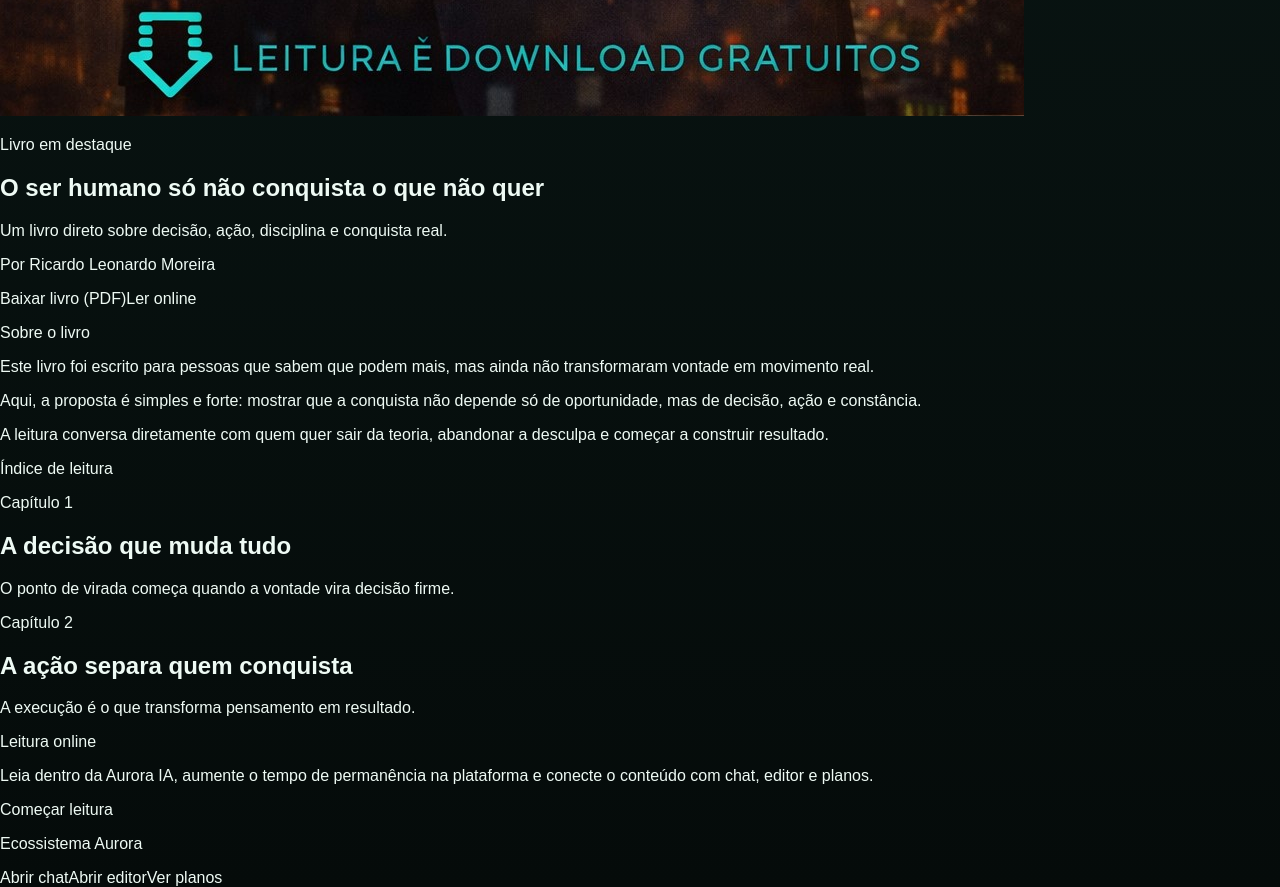
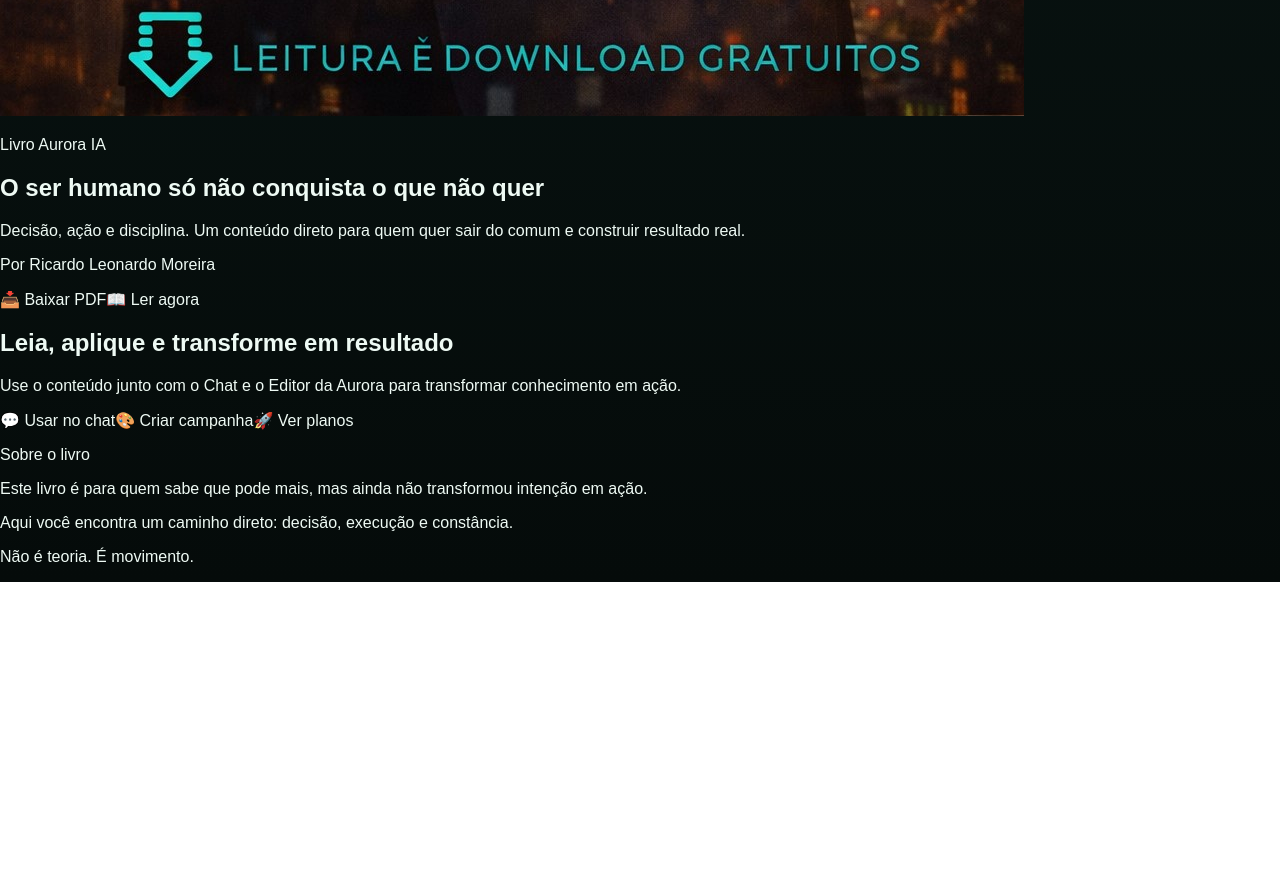
Before and after one commit to ricardogrupoexecutivo1-cpu/ricardo-ia-oficial, a Next.js app: page /livro in a window 1280 px wide. Shown: the part 1420-2307 px from the top of the page. After the commit the page ends 2002 px from the top, so only its background shows below. Built offline with nearby package versions, Linux system fonts and the light colour scheme.

Commit message:
feat: corrigir encoding + upgrade pagina livro

```diff
--- a/app/livro/page.tsx
+++ b/app/livro/page.tsx
@@ -4,19 +4,22 @@ export default function LivroPage() {
   return (
     <main className="min-h-screen bg-[#020617] text-white">
       <div className="mx-auto max-w-6xl px-4 py-10">
-        <section className="rounded-3xl border border-emerald-400/20 bg-emerald-500/10 px-6 py-10 shadow-[0_0_40px_rgba(16,185,129,0.10)]">
+
+        {/* HERO */}
+        <section className="rounded-3xl border border-emerald-400/20 bg-gradient-to-br from-emerald-500/10 via-black to-black px-6 py-10 shadow-[0_0_80px_rgba(16,185,129,0.15)]">
           <div className="grid gap-8 md:grid-cols-[320px_minmax(0,1fr)] md:items-center">
+
             <div className="flex justify-center">
               <img
                 src="/livros/capa.jpg"
-                alt="Capa do livro O ser humano só não conquista o que não quer"
-                className="w-full max-w-[280px] rounded-2xl border border-white/10 shadow-2xl"
+                alt="Capa do livro"
+                className="w-full max-w-[280px] rounded-2xl border border-white/10 shadow-[0_0_30px_rgba(255,255,255,0.1)]"
               />
             </div>
 
             <div>
               <p className="text-sm font-semibold uppercase tracking-[0.25em] text-emerald-300">
-                Livro em destaque
+                Livro Aurora IA
               </p>
 
               <h1 className="mt-4 text-3xl font-bold leading-tight md:text-5xl">
@@ -24,7 +27,7 @@ export default function LivroPage() {
               </h1>
 
               <p className="mt-4 text-white/70 md:text-lg">
-                Um livro direto sobre decisão, ação, disciplina e conquista real.
+                Decisão, ação e disciplina. Um conteúdo direto para quem quer sair do comum e construir resultado real.
               </p>
 
               <p className="mt-2 text-sm text-white/50">
@@ -37,134 +40,70 @@ export default function LivroPage() {
                   download
                   className="rounded-xl bg-emerald-500 px-6 py-3 text-center font-bold text-black transition hover:bg-emerald-400"
                 >
-                  Baixar livro (PDF)
+                  📥 Baixar PDF
                 </a>
 
                 <Link
                   href="/livro/capitulo-1"
                   className="rounded-xl border border-white/20 px-6 py-3 text-center font-semibold transition hover:bg-white/10"
                 >
-                  Ler online
+                  📖 Ler agora
                 </Link>
               </div>
             </div>
           </div>
         </section>
 
+        {/* CONVERSÃO */}
+        <section className="mt-10 rounded-3xl border border-emerald-400/20 bg-emerald-500/5 p-6 text-center">
+          <h2 className="text-xl font-bold md:text-2xl">
+            Leia, aplique e transforme em resultado
+          </h2>
+
+          <p className="mt-3 text-white/70">
+            Use o conteúdo junto com o Chat e o Editor da Aurora para transformar conhecimento em ação.
+          </p>
+
+          <div className="mt-6 flex flex-wrap justify-center gap-3">
+            <Link href="/chat" className="rounded-xl bg-emerald-500 px-5 py-3 text-black">
+              💬 Usar no chat
+            </Link>
+
+            <Link href="/editor" className="rounded-xl border border-white/20 px-5 py-3 hover:bg-white/10">
+              🎨 Criar campanha
+            </Link>
+
+            <Link href="/planos" className="rounded-xl border border-white/20 px-5 py-3 hover:bg-white/10">
+              🚀 Ver planos
+            </Link>
+          </div>
+        </section>
+
+        {/* CONTEÚDO */}
         <section className="mt-10 grid gap-6 lg:grid-cols-[minmax(0,1fr)_320px]">
+
           <div className="space-y-6">
             <section className="rounded-3xl border border-white/10 bg-white/5 p-6">
-              <p className="text-sm font-semibold uppercase tracking-[0.22em] text-emerald-300">
-                Sobre o livro
-              </p>
+              <p className="text-sm text-emerald-300">Sobre o livro</p>
 
-              <div className="mt-4 space-y-4 text-sm leading-7 text-white/75 md:text-base">
+              <div className="mt-4 space-y-4 text-white/70">
                 <p>
-                  Este livro foi escrito para pessoas que sabem que podem mais,
-                  mas ainda não transformaram vontade em movimento real.
+                  Este livro é para quem sabe que pode mais, mas ainda não transformou intenção em ação.
                 </p>
 
                 <p>
-                  Aqui, a proposta é simples e forte: mostrar que a conquista
-                  não depende só de oportunidade, mas de decisão, ação e
-                  constância.
+                  Aqui você encontra um caminho direto: decisão, execução e constância.
                 </p>
 
                 <p>
-                  A leitura conversa diretamente com quem quer sair da teoria,
-                  abandonar a desculpa e começar a construir resultado.
+                  Não é teoria. É movimento.
                 </p>
-              </div>
-            </section>
-
-            <section className="rounded-3xl border border-white/10 bg-white/5 p-6">
-              <p className="text-sm font-semibold uppercase tracking-[0.22em] text-emerald-300">
-                Índice de leitura
-              </p>
-
-              <div className="mt-5 space-y-4">
-                <Link
-                  href="/livro/capitulo-1"
-                  className="block rounded-2xl border border-white/10 bg-black/20 p-5 transition hover:bg-white/10"
-                >
-                  <div className="text-sm font-semibold text-emerald-300">
-                    Capítulo 1
-                  </div>
-                  <h2 className="mt-2 text-xl font-bold">
-                    A decisão que muda tudo
-                  </h2>
-                  <p className="mt-2 text-sm leading-6 text-white/70">
-                    O ponto de virada começa quando a vontade vira decisão firme.
-                  </p>
-                </Link>
-
-                <Link
-                  href="/livro/capitulo-2"
-                  className="block rounded-2xl border border-white/10 bg-black/20 p-5 transition hover:bg-white/10"
-                >
-                  <div className="text-sm font-semibold text-emerald-300">
-                    Capítulo 2
-                  </div>
-                  <h2 className="mt-2 text-xl font-bold">
-                    A ação separa quem conquista
-                  </h2>
-                  <p className="mt-2 text-sm leading-6 text-white/70">
-                    A execução é o que transforma pensamento em resultado.
-                  </p>
-                </Link>
               </div>
             </section>
           </div>
 
-          <aside className="space-y-6">
-            <section className="rounded-3xl border border-white/10 bg-white/5 p-6">
-              <p className="text-sm font-semibold uppercase tracking-[0.22em] text-emerald-300">
-                Leitura online
-              </p>
+        </section>
 
-              <p className="mt-4 text-sm leading-7 text-white/70">
-                Leia dentro da Aurora IA, aumente o tempo de permanência na
-                plataforma e conecte o conteúdo com chat, editor e planos.
-              </p>
-
-              <Link
-                href="/livro/capitulo-1"
-                className="mt-5 inline-flex rounded-xl bg-emerald-500 px-5 py-3 text-sm font-semibold text-black transition hover:bg-emerald-400"
-              >
-                Começar leitura
-              </Link>
-            </section>
-
-            <section className="rounded-3xl border border-white/10 bg-white/5 p-6">
-              <p className="text-sm font-semibold uppercase tracking-[0.22em] text-emerald-300">
-                Ecossistema Aurora
-              </p>
-
-              <div className="mt-4 flex flex-col gap-3">
-                <Link
-                  href="/chat"
-                  className="rounded-xl border border-white/15 px-4 py-3 text-sm font-semibold transition hover:bg-white/10"
-                >
-                  Abrir chat
-                </Link>
-
-                <Link
-                  href="/editor"
-                  className="rounded-xl border border-white/15 px-4 py-3 text-sm font-semibold transition hover:bg-white/10"
-                >
-                  Abrir editor
-                </Link>
-
-                <Link
-                  href="/planos"
-                  className="rounded-xl border border-white/15 px-4 py-3 text-sm font-semibold transition hover:bg-white/10"
-                >
-                  Ver planos
-                </Link>
-              </div>
-            </section>
-          </aside>
-        </section>
       </div>
     </main>
   );
```
